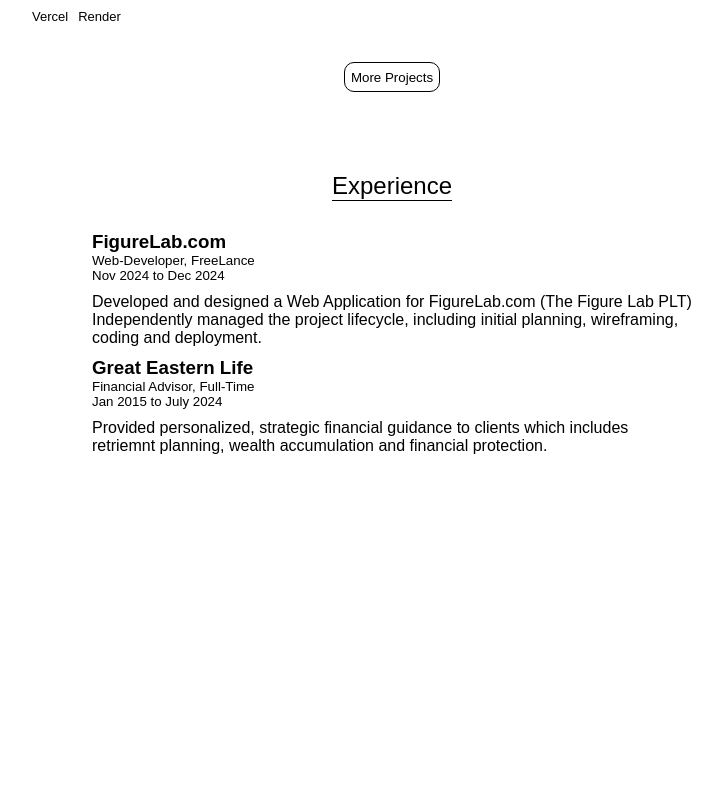
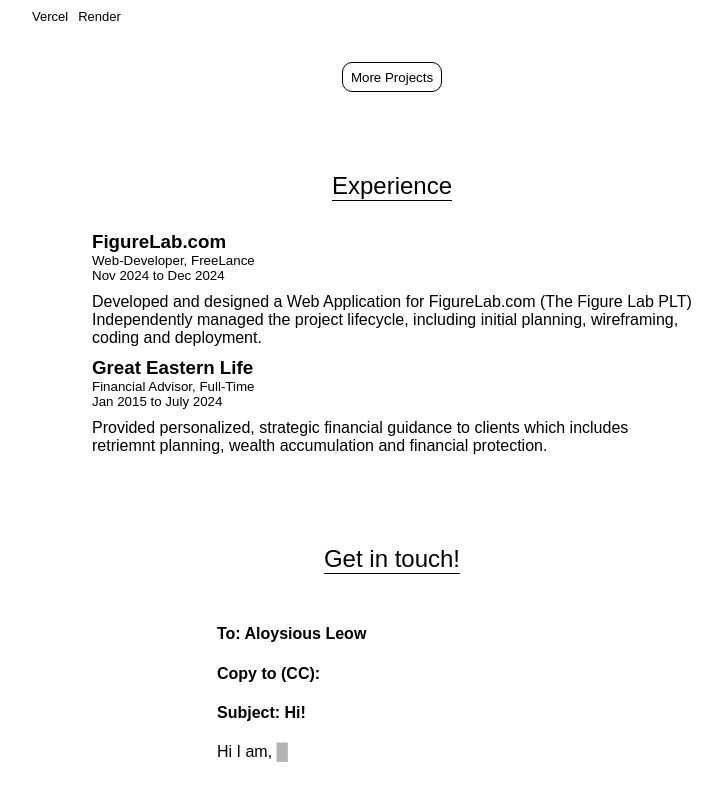
Before and after one commit to Aloyleow/portfolio, a React (Vite) app: page / in a window 1280 px wide. Shown: the part 1814-2614 px from the top of the page, without its empty margins (248-970 px from the left). Before the commit the page ends 2287 px from the top, so only its background shows below. Built offline with nearby package versions, Linux system fonts and the light colour scheme; a web font is replaced by a local one.

Commit message:
Feat: construct contact form

```diff
--- /dev/null
+++ b/src/components/ContactForm.tsx
@@ -0,0 +1,52 @@
+import React, { useState } from "react"
+
+type ContactFormProps = {
+  setFormInput: React.Dispatch<React.SetStateAction<FormInput>>;
+  formInput: FormInput;
+}
+
+const ContactForm: React.FC<ContactFormProps> = ({ formInput, setFormInput }) => {
+  const [showInput, setShowInput] = useState<number>(0)
+
+  const handleChange = (event: React.ChangeEvent<HTMLInputElement>, inputId: string) => {
+    event.preventDefault()
+    setFormInput({ ...formInput, [inputId]: event.target.value })
+  }
+
+  const handleButtons = (item: string) => {
+    if (item === "negative"){
+      setShowInput(showInput - 1)
+    } else if (item == "positive"){
+      setShowInput(showInput + 1)
+    }
+  }
+
+  return (
+    <div>
+      <form>
+        {showInput === 0 &&
+          <input type="text" id="who" onChange={(event) => handleChange(event, event.target.id)} />
+        }
+        {showInput === 1 &&
+          <input type="text" id="what" onChange={(event) => handleChange(event, event.target.id)} />
+        }
+        {showInput === 2 &&
+          <input type="text" id="how" onChange={(event) => handleChange(event, event.target.id)} />
+        }
+      </form>
+      <div>
+        {showInput !== 0 &&
+          <button onClick={() => handleButtons("negative")}>Previous</button>
+        }
+        {showInput !== 2 &&
+          <button onClick={() => handleButtons("positive")}>Next</button>
+        }
+        {showInput === 2 &&
+          <button>Submit</button>
+        }
+      </div>
+    </div>
+  )
+}
+
+export default ContactForm
--- /dev/null
+++ b/src/components/ContactScreen.tsx
@@ -0,0 +1,24 @@
+import React from "react";
+
+type ContactScreenProps = {
+  formInput: FormInput;
+}
+
+const ContactScreen: React.FC<ContactScreenProps> = ({ formInput }) => {
+  return (
+    <div className="contact-screen-div1">
+      <div>
+        <h4>To: Aloysious Leow</h4>
+        <h4>Copy to (CC):</h4>
+        <h4>Subject: Hi!</h4>
+      </div>
+      <div>
+        <p className="custom-cursor">Hi I am, {formInput.who}</p>
+        <p>{formInput.what}</p>
+        {formInput.how !== "" && <p>You can contact me at, {formInput.how}</p>}
+      </div>
+    </div>
+  )
+}
+
+export default ContactScreen
--- a/src/index.css
+++ b/src/index.css
@@ -37,6 +37,18 @@ section {
   font-size: x-large;
   border-bottom: 1px solid;
   margin-bottom: 30px;
+}
+
+@keyframes blink {
+  50% {
+    opacity: 0;
+  }
+}
+
+.custom-cursor::after {
+  content: "█";
+  animation: blink 0.8s infinite;
+  color: black;
 }
 
 @media (max-width: 767px) {
@@ -122,7 +134,6 @@ section {
   .exp-div1 {
     width: 600px;
   }
-
 
 }
 
@@ -285,8 +296,19 @@ section {
 }
 
 
+/*Contact Section*/
+
+
+.contact-screen-div1 {
+  width: 350px;
+  height: 500px;
+  text-align: left;
+
+}
+
 button {
   height: 30px;
+  width: 100px;
   background-color: white;
   border: 1px solid;
   border-radius: 10px;
--- a/src/pages/DisplayPage.tsx
+++ b/src/pages/DisplayPage.tsx
@@ -1,3 +1,4 @@
+import ContactSection from "../sections/ContactSection"
 import ExperienceSection from "../sections/ExperienceSection"
 import HomeSection from "../sections/HomeSection"
 import ProjectsSection from "../sections/ProjectsSection"
@@ -10,6 +11,7 @@ const DisplayPage = () => {
       <SkillsSection/>
       <ProjectsSection/>
       <ExperienceSection/>
+      <ContactSection/>
     </>
   )
 }
--- /dev/null
+++ b/src/sections/ContactSection.tsx
@@ -0,0 +1,23 @@
+import { useState } from "react"
+import ContactScreen from "../components/ContactScreen"
+import SectionHeading from "../components/SectionHeading"
+import ContactForm from "../components/ContactForm"
+
+
+const ContactSection = () => {
+  const [formInput, setFormInput] = useState<FormInput>({
+    who: "",
+    what: "",
+    how: ""
+  })
+
+  return(
+    <section id="contact">
+      <SectionHeading>Get in touch!</SectionHeading>
+      <ContactScreen formInput={formInput}/>
+      <ContactForm formInput={formInput} setFormInput={setFormInput}/>
+    </section>
+  )
+}
+
+export default ContactSection
--- a/src/sections/ExperienceSection.tsx
+++ b/src/sections/ExperienceSection.tsx
@@ -1,6 +1,5 @@
 import ExpShowcase from "../components/ExpShowcase"
 import SectionHeading from "../components/SectionHeading"
-
 
 const ExperienceSection = () => {
   return(
--- a/src/services/content.tsx
+++ b/src/services/content.tsx
@@ -22,12 +22,12 @@ const skillsImage: SkillsImage = [
   {
     link: "skills/html.svg",
     alt: "htmlLogo",
-    info: "HTML"
+    info: "HTML5"
   },
   {
     link: "skills/css.svg",
     alt: "cssLogo",
-    info: "CSS"
+    info: "CSS3"
   },
   {
     link: "skills/bun.svg",
@@ -153,14 +153,6 @@ const projectsData: ProjectsData = [
   },
 ]
 
-type Exp = {
-  name: string
-  role: string
-  date: string
-  about: string
-
-}
-
 const exp: Exp[] = [
   {
     name: "FigureLab.com",
```
Also changed, not shown: src/components/ContactButtons.tsx (added, +11 -0 lines), src/global.d.ts (+13 -0 lines).
